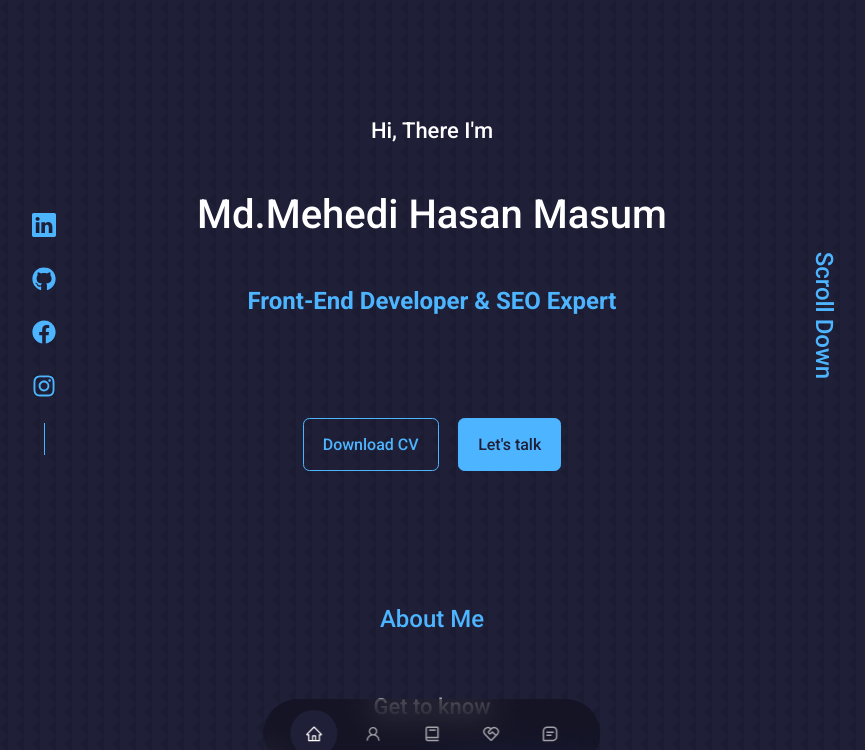
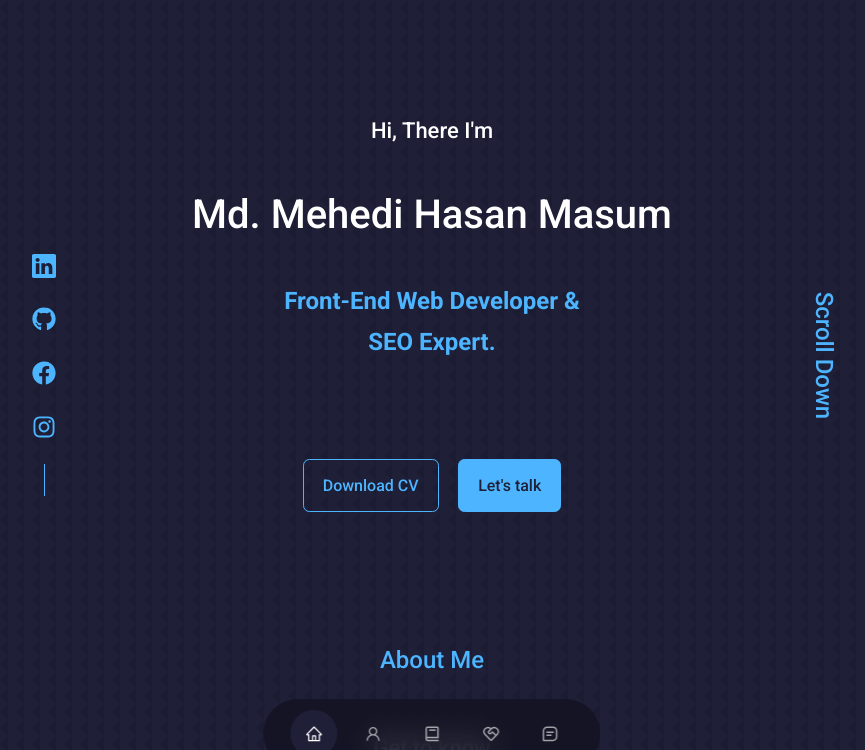
Before and after one commit to Mehedi325/About_my_portfolio, a React (Create React App) app: page / in a window 1280 px wide. Shown: the top 750 px of the page, without its empty margins (208-1073 px from the left). Built offline with nearby package versions, Linux system fonts and the light colour scheme.

Commit message:
Update Header.jsx

```diff
--- a/src/components/header/Header.jsx
+++ b/src/components/header/Header.jsx
@@ -8,8 +8,8 @@ const Header = () => {
     <header id="home">
       <div className="container header__container">
         <h5>Hi, There I'm</h5>
-        <h1>Md.Mehedi Hasan Masum</h1>
-        <h2 className="text-light">Front-End Developer & SEO Expert</h2>
+        <h1>Md. Mehedi Hasan Masum</h1>
+        <h2 className="text-light">Front-End Web Developer & <br/> SEO Expert.</h2>
         <CTA />
         <a href="#contact" className="scroll__down">
           Scroll Down
```
